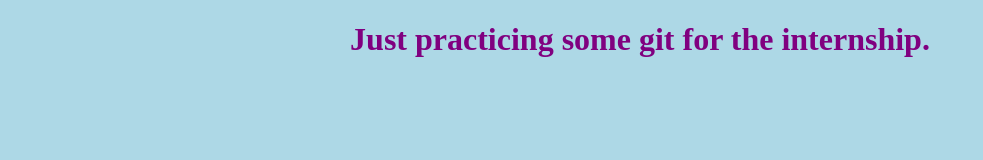
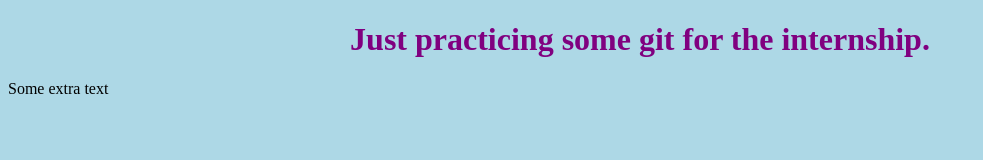
Before and after one commit to Josephzal/git_practice, a plain HTML site: page index.html in a window 1280 px wide. Shown: the whole page, without its empty margins (0-983 px from the left). Drawn offline with Linux system fonts and the light colour scheme.

Commit message:
Updated index.html with a new line

```diff
--- a/index.html
+++ b/index.html
@@ -10,6 +10,7 @@
 <body>
 
     <h1>Just practicing some git for the internship.</h1>
+    <p>Some extra text</p>
 
 </body>
 </html>
```
